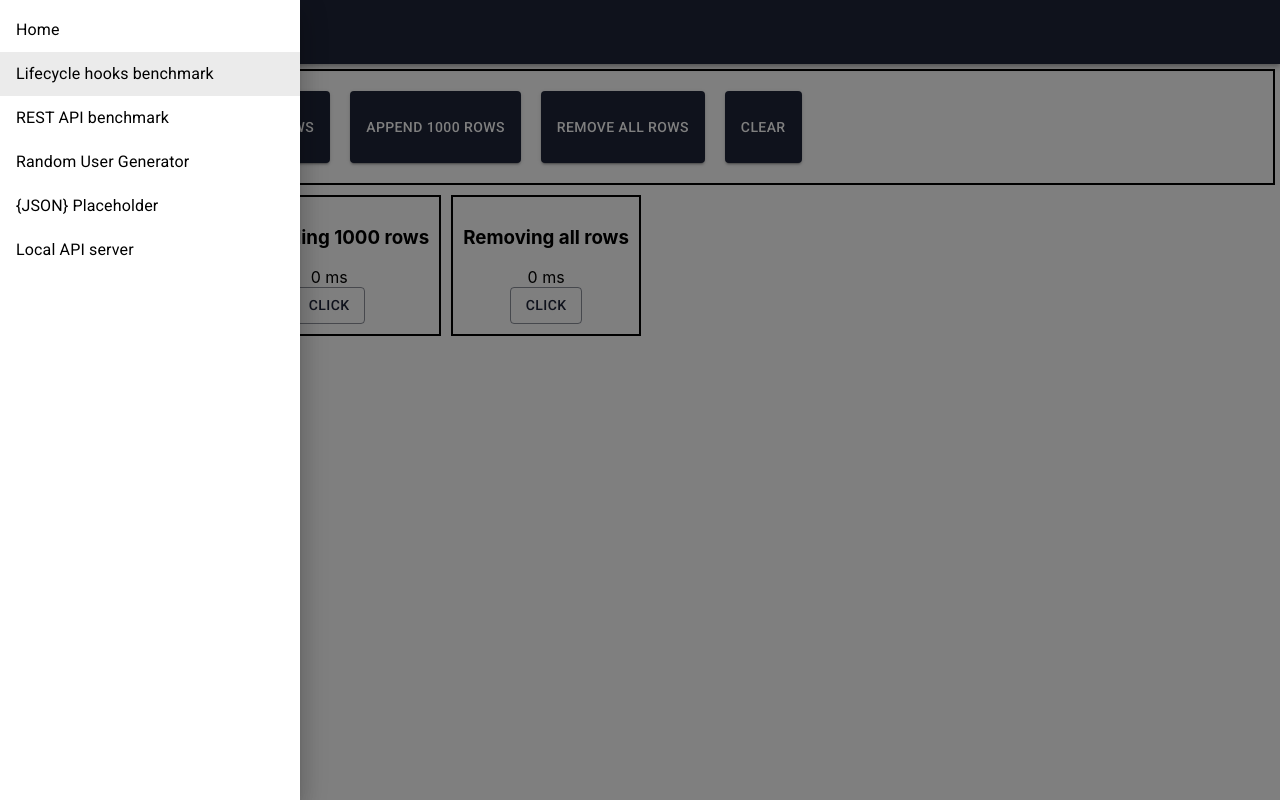
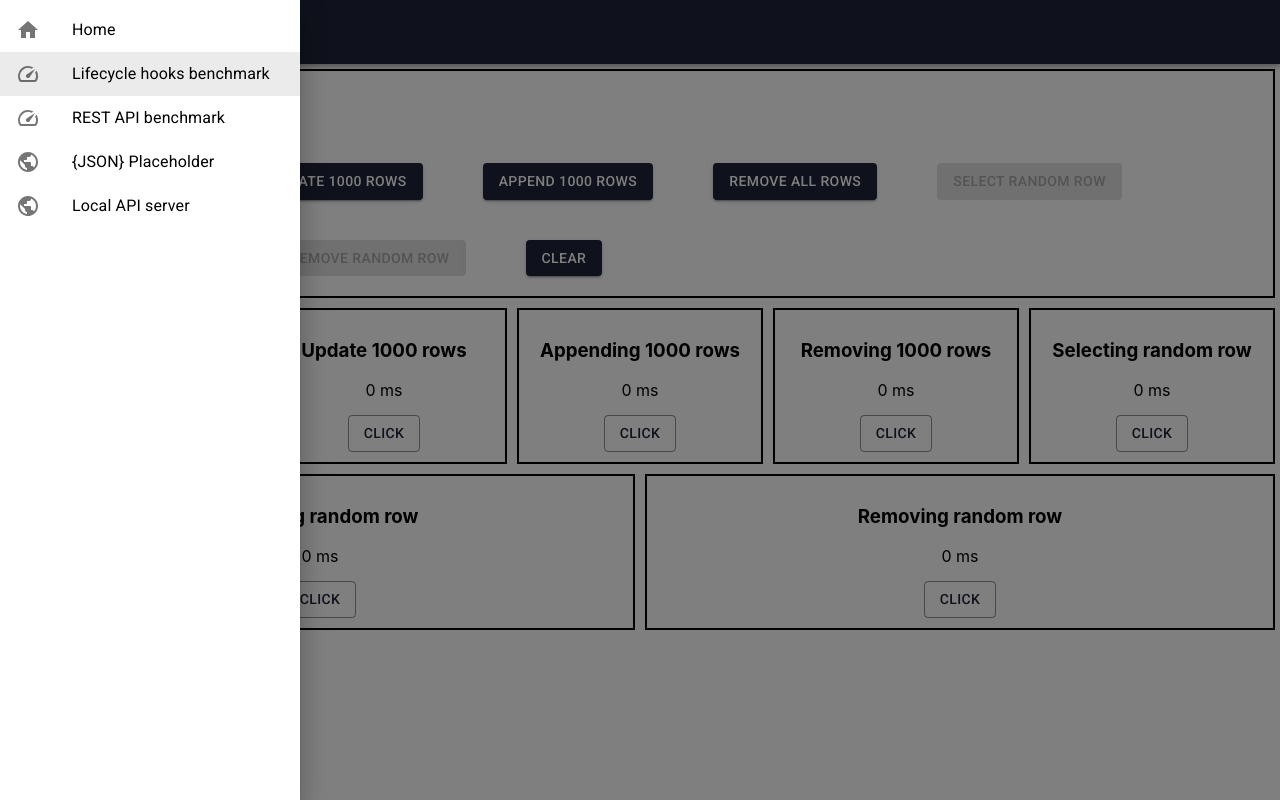
Before and after one commit to TheMadMattt/MasterThesis, a React (Create React App) app in the folder Frontend/frameworks/reactjs/: page /benchmarks/lifecycle-crud in a window 1280 px wide. Both pictures are taken after a click on the button 36 px from the left and 32 px from the top of the page. Built offline with nearby package versions, Linux system fonts and the light colour scheme; the HTML template or start-up script is replaced by a standard one.

Commit message:
finished lifecycle hooks benchmark

```diff
--- a/Frontend/frameworks/reactjs/src/components/DisplayTime.jsx
+++ b/Frontend/frameworks/reactjs/src/components/DisplayTime.jsx
@@ -1,5 +1,5 @@
 import {makeStyles} from "@material-ui/core/styles";
-import {Button, Dialog, DialogTitle, List, ListItem} from "@material-ui/core";
+import {Badge, Button, Dialog, DialogTitle, List, ListItem} from "@material-ui/core";
 import React, {useState} from "react";
 import {FormatNumber} from "../utils/FormatNumber";
 
@@ -9,6 +9,9 @@ const useStyles = makeStyles({
         textAlign: "center",
         border: "2px solid black",
         margin: "5px"
+    },
+    timeContainer: {
+        marginBottom: "15px"
     }
 });
 
@@ -28,11 +31,13 @@ export const DisplayTime = ({title, timer}) => {
 
     return (
         <div className={classes.displayTimeContainer}>
-            <div>
+            <div className={classes.timeContainer}>
                 <h3><strong>{title}</strong></h3>
                 {timer ? FormatNumber(time, decimalPlaces) : 0 } ms
             </div>
-            <Button variant="outlined" color="primary" onClick={() => handleDialog(true)}>CLICK</Button>
+            <Badge color="secondary" badgeContent={timer && timer.times.length}>
+                <Button variant="outlined" color="primary" onClick={() => handleDialog(true)}>CLICK</Button>
+            </Badge>
             <TimeListDialog {...props}/>
         </div>
     )
--- a/Frontend/frameworks/reactjs/src/components/NavigationBar.jsx
+++ b/Frontend/frameworks/reactjs/src/components/NavigationBar.jsx
@@ -4,7 +4,7 @@ import {
     Toolbar,
     Typography,
     IconButton,
-    Drawer, AppBar, MenuList, MenuItem, ListItemText
+    Drawer, AppBar, MenuList, MenuItem, ListItemText, ListItemIcon
 } from '@material-ui/core';
 import MenuIcon from '@material-ui/icons/Menu';
 import Routes from "../routes/Routes";
@@ -75,6 +75,7 @@ const NavigationBar = (props) => {
                                          style={{ textDecoration: 'none', color: 'black' }}
                                          key={key}>
                                     <MenuItem selected={activeRoute(prop.path)}>
+                                        <ListItemIcon>{prop.icon}</ListItemIcon>
                                         <ListItemText primary={prop.sidebarName} />
                                     </MenuItem>
                                 </NavLink>
--- a/Frontend/frameworks/reactjs/src/pages/Home/Home.jsx
+++ b/Frontend/frameworks/reactjs/src/pages/Home/Home.jsx
@@ -33,8 +33,8 @@ class Home extends Component {
         getTTFB(ttfb => {
             const perfData = ttfb.entries[0];
             const pageLoaded = perfData.duration;
-            let pageLoadedList = JSON.parse(localStorage.getItem("pageLoaded"));
-            let ttfbList = JSON.parse(localStorage.getItem("ttfb"));
+            let pageLoadedList = JSON.parse(localStorage.getItem("pageLoaded_react"));
+            let ttfbList = JSON.parse(localStorage.getItem("ttfb_react"));
             if (pageLoadedList === null) {
                 pageLoadedList = [];
             }
@@ -43,26 +43,26 @@ class Home extends Component {
             }
             pageLoadedList.push(pageLoaded);
             ttfbList.push(ttfb.value)
-            localStorage.setItem("pageLoaded", JSON.stringify(pageLoadedList));
-            localStorage.setItem("ttfb", JSON.stringify(ttfbList));
+            localStorage.setItem("pageLoaded_react", JSON.stringify(pageLoadedList));
+            localStorage.setItem("ttfb_react", JSON.stringify(ttfbList));
             this.setState({ttfb, pageLoaded, pageLoadedList, ttfbList});
         });
         getFCP(fcp => {
-            let fcpList = JSON.parse(localStorage.getItem("fcp"));
+            let fcpList = JSON.parse(localStorage.getItem("fcp_react"));
             if (fcpList === null) {
                 fcpList = [];
             }
             fcpList.push(fcp.value);
-            localStorage.setItem("fcp", JSON.stringify(fcpList));
+            localStorage.setItem("fcp_react", JSON.stringify(fcpList));
             this.setState({fcp, fcpList});
         }, true);
         getLCP(lcp => {
-            let lcpList = JSON.parse(localStorage.getItem("lcp"));
+            let lcpList = JSON.parse(localStorage.getItem("lcp_react"));
             if (lcpList === null) {
                 lcpList = [];
             }
             lcpList.push(lcp.value);
-            localStorage.setItem("lcp", JSON.stringify(lcpList));
+            localStorage.setItem("lcp_react", JSON.stringify(lcpList));
             this.setState({lcp, lcpList});
         }, true);
         this.timer = setTimeout(() => this.reload(), 1000);
--- a/Frontend/frameworks/reactjs/src/pages/LifecycleHooks/LifecycleHooks.css
+++ b/Frontend/frameworks/reactjs/src/pages/LifecycleHooks/LifecycleHooks.css
@@ -10,6 +10,9 @@
     display: flex;
     flex-wrap: wrap;
     margin-bottom: 20px;
+}
+.result-container > * {
+    flex: 1 0 200px;
 }
 
 .selected-dummy-item {
@@ -24,3 +27,7 @@
 .data-table table {
     width: 100%
 }
+
+.operations {
+    flex-wrap: wrap;
+}
--- a/Frontend/frameworks/reactjs/src/pages/LifecycleHooks/LifecycleHooksBenchmark.jsx
+++ b/Frontend/frameworks/reactjs/src/pages/LifecycleHooks/LifecycleHooksBenchmark.jsx
@@ -1,7 +1,7 @@
 import React, {Component} from "react";
 import Timer from "../../utils/Timer";
 import {Button} from "@material-ui/core";
-import {buildData} from "../../utils/DummyDataService";
+import {buildData, random} from "../../utils/DummyDataService";
 import "./LifecycleHooks.css";
 import {MatSelect} from "./components/MatSelect";
 import DummyDataList from "./components/DummyDataList";
@@ -11,15 +11,24 @@ export default class LifecycleHooksBenchmark extends Component {
     isCreating = false;
     isAppending = false;
     createTimer = new Timer('createDummyData');
+    updateAllTimer = new Timer('updateAllRowsTimer')
     appendTimer = new Timer('appendDummyData');
-    deleteAllRowsTimer = new Timer('deleteAllDummyData');
+    deleteAllTimer = new Timer('deleteAllDummyData');
+    selectRandomTimer = new Timer('selectRandomRowTimer');
+    updateRandomTimer = new Timer('updateRandomRowTimer');
+    deleteRandomTimer = new Timer('deleteRandomTimer');
 
     state = {
         dummyData: [],
+        selectedDummyData: null,
         rowsNumber: 1000,
         createTimer: null,
         appendTimer: null,
-        deleteAllRowsTimer: null
+        deleteAllTimer: null,
+        updateAllTimer: null,
+        selectRandomTimer: null,
+        updateRandomTimer: null,
+        deleteRandomTimer: null
     };
 
     createRows() {
@@ -28,6 +37,28 @@ export default class LifecycleHooksBenchmark extends Component {
             this.setState({dummyData: buildData(this.state.rowsNumber)}, () => {
                 this.createTimer.stopTimer();
                 this.setState({createTimer: this.createTimer});
+            });
+        });
+    }
+
+    updateAllRows() {
+        this.setState({dummyData: buildData(this.state.rowsNumber)}, () => {
+            this.updateAllTimer.startTimer();
+            const newData = this.state.dummyData.slice(0);
+
+            for (let i = 0; i < newData.length; i++) {
+                const r = newData[i];
+
+                newData[i] = {
+                    id: r.id,
+                    title: r.title + " UPDATED",
+                    description: r.description + " UPDATED",
+                    completed: !r.completed
+                };
+            }
+            this.setState({dummyData: newData}, () => {
+                this.updateAllTimer.stopTimer();
+                this.setState({updateAllTimer: this.updateAllTimer});
             });
         });
     }
@@ -46,27 +77,69 @@ export default class LifecycleHooksBenchmark extends Component {
 
     removeAllRows() {
         this.setState({dummyData: buildData(this.state.rowsNumber)}, () => {
-            this.deleteAllRowsTimer.startTimer();
+            this.deleteAllTimer.startTimer();
             this.setState({dummyData: buildData(this.state.rowsNumber)}, () => {
-                this.deleteAllRowsTimer.stopTimer();
-                this.setState({deleteAllRowsTimer: this.deleteAllRowsTimer});
+                this.deleteAllTimer.stopTimer();
+                this.setState({deleteAllTimer: this.deleteAllTimer});
             });
         });
     }
 
-    delay(ms) {
-        return new Promise( resolve => setTimeout(resolve, ms) );
+    selectRandomRow() {
+        this.setState({dummyData: buildData(this.state.rowsNumber)}, () => {
+            const data = this.state.dummyData
+            this.selectRandomTimer.startTimer();
+            const id = random(data.length);
+            const selected = data[id];
+            this.setState({selectedDummyData: selected}, () => {
+                this.selectRandomTimer.stopTimer();
+                this.setState({selectRandomTimer: this.selectRandomTimer});
+            });
+        });
+    }
+
+    updateRandomRow() {
+        this.setState({dummyData: buildData(this.state.rowsNumber)}, () => {
+            let data = this.state.dummyData
+            this.updateRandomTimer.startTimer();
+            const id = random(data.length);
+            const selectedDummyItem = data[id];
+            selectedDummyItem.title += " UPDATED";
+            selectedDummyItem.description += " UPDATED";
+
+            data[id] = selectedDummyItem;
+
+            this.setState({dummyData: data}, () => {
+                this.updateRandomTimer.stopTimer();
+                this.setState({updateRandomTimer: this.updateRandomTimer});
+            });
+        });
+    }
+
+    removeRandomRow() {
+        this.setState({dummyData: buildData(this.state.rowsNumber)}, () => {
+            const data = this.state.dummyData
+            this.deleteRandomTimer.startTimer();
+            const id = random(data.length);
+
+
+            this.setState({ dummyData: [...data.slice(0, id), ...data.slice(id + 1)] }, () => {
+                this.deleteRandomTimer.stopTimer();
+                this.setState({updateRandomTimer: this.updateRandomTimer});
+            });
+        });
     }
 
     handleRowsNumberChange(rowsNumber) {
         this.setState({rowsNumber});
     }
 
-    clearDummyData() {
-        this.setState({dummyData: []});
+    clear() {
+        window.location.reload();
     }
 
     render() {
+        const selectedItem = this.state.selectedDummyData;
         return (
             <div>
                 <div className="actions">
@@ -74,17 +147,34 @@ export default class LifecycleHooksBenchmark extends Component {
                         <MatSelect rowsNumber={this.state.rowsNumber}
                                    handleChange={(e) => this.handleRowsNumberChange(e.target.value)}/>
                     </div>
+                    <div className="flex-row operations">
                         <Button variant="contained" color="primary" className="ButtonMargin"
                                 onClick={() => this.createRows()}>Create {this.state.rowsNumber} rows</Button>
                         <Button variant="contained" color="primary" className="ButtonMargin"
-                            onClick={() => this.appendRows()}>Append {this.state.rowsNumber} rows</Button>
+                                onClick={() => this.updateAllRows()}>Update {this.state.rowsNumber} rows</Button>
+                        <Button variant="contained" color="primary" className="ButtonMargin"
+                                onClick={() => this.appendRows()}>Append 1000 rows</Button>
                         <Button variant="contained" color="primary" className="ButtonMargin"
                                 onClick={() => this.removeAllRows()}>Remove all rows</Button>
+                        <Button variant="contained" color="primary" className="ButtonMargin"
+                                onClick={() => this.selectRandomRow()}
+                                disabled={this.state.dummyData.length <= 0}>Select random row</Button>
+                        <Button variant="contained" color="primary" className="ButtonMargin"
+                                onClick={() => this.updateRandomRow()}
+                                disabled={this.state.dummyData.length <= 0}>Update random row</Button>
+                        <Button variant="contained" color="primary" className="ButtonMargin"
+                                onClick={() => this.removeRandomRow()}
+                                disabled={this.state.dummyData.length <= 0}>Remove random row</Button>
                         <Button variant="contained" color="primary"
-                            onClick={() => this.clearDummyData()}>Clear</Button>
+                                onClick={() => this.clear()}>Clear</Button>
+                    </div>
                 </div>
                 <div className="result-container">
                     <DisplayTimeList {...this.state}/>
+                </div>
+                <div>
+                    {selectedItem &&
+                    <p><b>Selected item:</b> {selectedItem.id} | {selectedItem.title} | {selectedItem.description}</p>}
                 </div>
                 <DummyDataList dummyData={this.state.dummyData}/>
             </div>
--- a/Frontend/frameworks/reactjs/src/pages/LifecycleHooks/components/DisplayTimeList.jsx
+++ b/Frontend/frameworks/reactjs/src/pages/LifecycleHooks/components/DisplayTimeList.jsx
@@ -8,12 +8,28 @@ const DisplayTimeList = (props) => {
             timer: props.createTimer
         },
         {
-            title: "Appending " + props.rowsNumber + " rows",
+            title: "Update " + props.rowsNumber + " rows",
+            timer: props.updateAllTimer
+        },
+        {
+            title: "Appending 1000 rows",
             timer: props.appendTimer
         },
         {
-            title: "Removing all rows",
-            timer: props.deleteAllRowsTimer
+            title: "Removing " + props.rowsNumber + " rows",
+            timer: props.deleteAllTimer
+        },
+        {
+            title: "Selecting random row",
+            timer: props.selectRandomTimer
+        },
+        {
+            title: "Updating random row",
+            timer: props.updateRandomTimer
+        },
+        {
+            title: "Removing random row",
+            timer: props.removeRandomTimer
         }
     ];
 
--- a/Frontend/frameworks/reactjs/src/routes/Routes.js
+++ b/Frontend/frameworks/reactjs/src/routes/Routes.js
@@ -1,7 +1,8 @@
 import HomeIcon from '@material-ui/icons/Home';
+import SpeedIcon from '@material-ui/icons/Speed';
+import PublicIcon from '@material-ui/icons/Public';
 import Home from "../pages/Home/Home";
 import LifecycleHooksBenchmark from "../pages/LifecycleHooks/LifecycleHooksBenchmark";
-import RandomUserGeneratorBenchmark from "../pages/RandomUserGeneratorBenchmark";
 import JSONPlaceholderBenchmark from "../pages/JSONPlaceholderBenchmark";
 import LocalApiBenchmark from "../pages/LocalApiBenchmark";
 
@@ -10,42 +11,35 @@ const Routes = [
         sidebarName: 'Home',
         component: Home,
         path: '/',
-        icon: HomeIcon,
+        icon: <HomeIcon/>,
         children: [],
     },
     {
         sidebarName: 'Lifecycle hooks benchmark',
         component: LifecycleHooksBenchmark,
         path: '/benchmarks/lifecycle-crud',
-        icon: '',
+        icon: <SpeedIcon/>,
         children: []
     },
     {
         sidebarName: 'REST API benchmark',
         component: null,
         path: '',
-        icon: '',
-        children: []
-    },
-    {
-        sidebarName: 'Random User Generator',
-        component: RandomUserGeneratorBenchmark,
-        path: '/benchmarks/random-user-generator',
-        icon: '',
+        icon: <SpeedIcon/>,
         children: []
     },
     {
         sidebarName: '{JSON} Placeholder',
         component: JSONPlaceholderBenchmark,
         path: '/benchmarks/json-placeholder',
-        icon: '',
+        icon: <PublicIcon/>,
         children: []
     },
     {
         sidebarName: 'Local API server',
         component: LocalApiBenchmark,
         path: '/benchmarks/local-rest-api',
-        icon: '',
+        icon: <PublicIcon/>,
         children: []
     }
 ];
--- a/Frontend/frameworks/reactjs/src/utils/DummyDataService.js
+++ b/Frontend/frameworks/reactjs/src/utils/DummyDataService.js
@@ -17,7 +17,7 @@ const nouns = [
   'student', 'study', 'system', 'thing', 'time', 'water', 'way', 'week', 'woman', 'word', 'work', 'world', 'year'
 ];
 
-const random = (max) => {
+export const random = (max) => {
   return Math.round(Math.random() * 1000) % max;
 }
 
```
Lines whose indentation alone changed are shown as unchanged.
